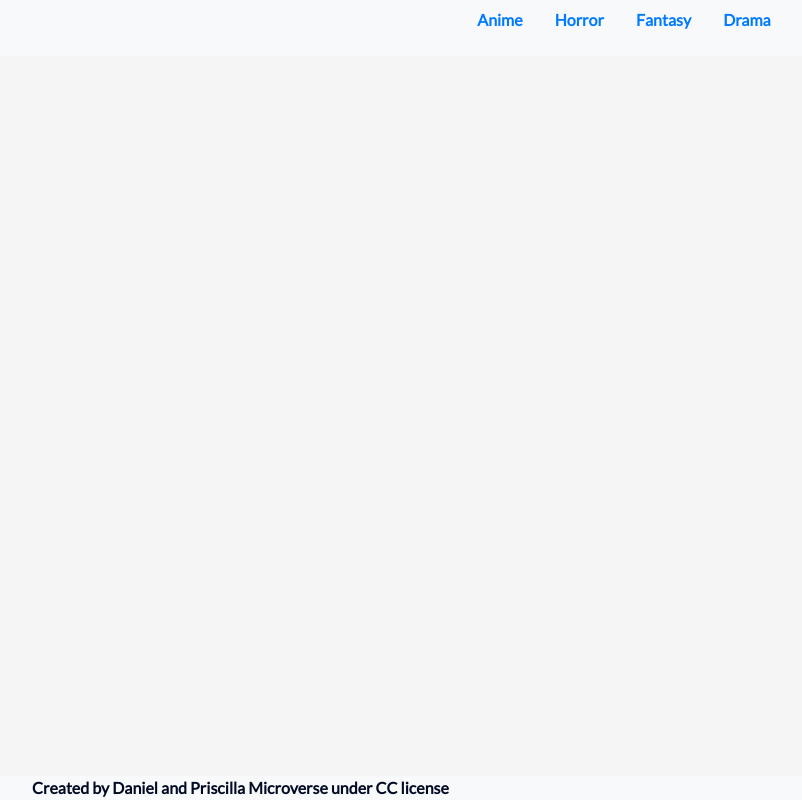
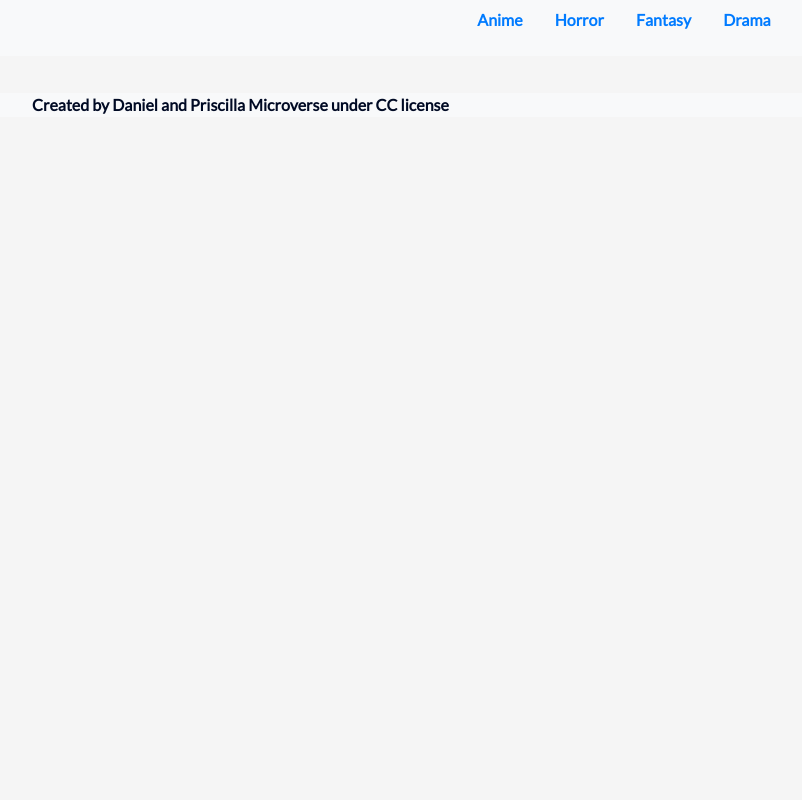
Before and after one commit to prolajumokeoni/group-capstone, a website built with webpack: page src/index.html in a window 1280 px wide. Shown: the whole page, without its empty margins (16-818 px from the left). Built offline with nearby package versions, Linux system fonts and the light colour scheme; no server answers.

Commit message:
update html

```diff
--- a/src/index.html
+++ b/src/index.html
@@ -38,7 +38,7 @@
 		</div>
 
 	</main>
-	<footer class="fixed-bottom bg-light footer-z">
+	<footer class="bg-light footer-z">
 		<p class="ml-5 footer-margin font-weight-bold">Created by Daniel and Priscilla Microverse under CC license</p>
 	</footer>
 </body>
```
